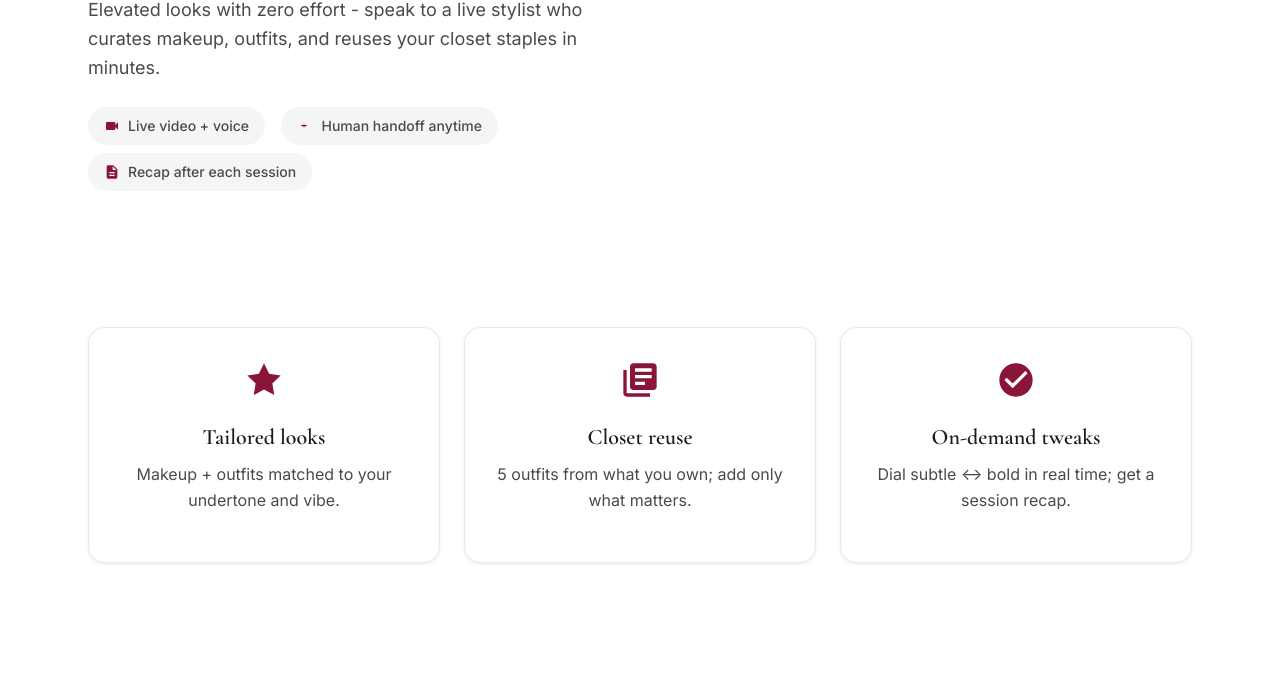
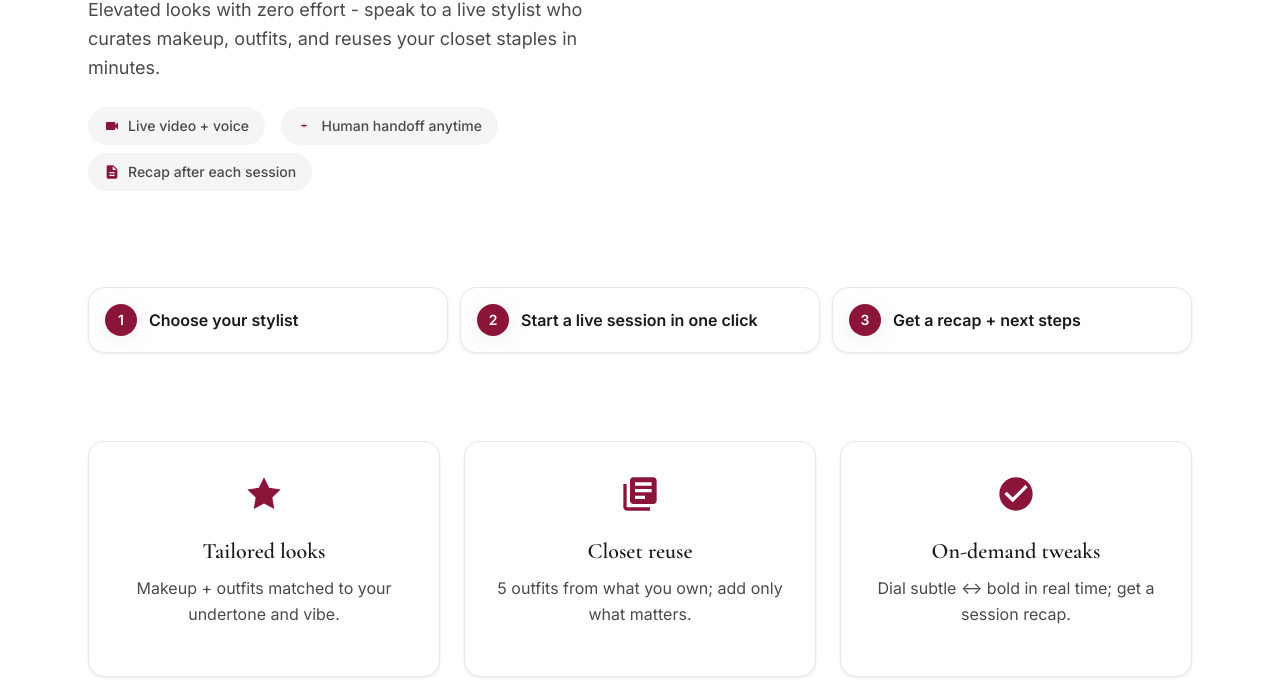
Before and after one commit to Ragavi203/Tavus-Take-home-assessment, a website: page index.html in a window 1280 px wide. Shown: the part 119-800 px from the top of the page. Drawn offline with nearby package versions, Linux system fonts and the light colour scheme; no server answers.

Commit message:
Polish UI and add report for Tavus CVI demo

```diff
--- a/index.html
+++ b/index.html
@@ -76,7 +76,7 @@
       }
 
       @media (min-width: 1024px) {
-        .section { padding: 72px 0; }
+        .section { padding: 56px 0; }
       }
 
       .btn {
@@ -389,6 +389,38 @@
         text-align: center;
       }
 
+      .mini-steps {
+        display: grid;
+        gap: 12px;
+        grid-template-columns: repeat(auto-fit, minmax(220px, 1fr));
+      }
+
+      .step-card {
+        background: var(--pure-white);
+        border: 1px solid var(--soft-gray);
+        border-radius: var(--radius);
+        padding: 16px;
+        box-shadow: var(--shadow-light);
+        font-weight: 600;
+        color: var(--primary-text);
+        display: flex;
+        align-items: center;
+        gap: 12px;
+      }
+
+      .step-badge {
+        width: 32px;
+        height: 32px;
+        border-radius: 50%;
+        background: var(--burgundy);
+        color: var(--pure-white);
+        display: grid;
+        place-items: center;
+        font-weight: 700;
+        font-size: 14px;
+        box-shadow: var(--shadow-medium);
+      }
+
       .final-cta .container {
         max-width: 600px;
       }
@@ -479,25 +511,43 @@
 
     </section>
 
+    <!-- How it works (compact) -->
+    <section class="section" style="padding-top: 32px; padding-bottom: 32px;">
+      <div class="container mini-steps">
+        <div class="step-card">
+          <div class="step-badge">1</div>
+          Choose your stylist
+        </div>
+        <div class="step-card">
+          <div class="step-badge">2</div>
+          Start a live session in one click
+        </div>
+        <div class="step-card">
+          <div class="step-badge">3</div>
+          Get a recap + next steps
+        </div>
+      </div>
+    </section>
+
     <!-- Service Cards Section -->
     <section class="service-cards section">
       <div class="container">
         <div class="grid grid-3">
-          <div class="card">
+          <div class="card" style="min-height: 220px;">
             <svg viewBox="0 0 24 24">
               <path d="M12 2l3.09 6.26L22 9.27l-5 4.87 1.18 6.88L12 17.77l-6.18 3.25L7 14.14 2 9.27l6.91-1.01L12 2z"/>
             </svg>
             <h4>Tailored looks</h4>
             <p>Makeup + outfits matched to your undertone and vibe.</p>
           </div>
-          <div class="card">
+          <div class="card" style="min-height: 220px;">
             <svg viewBox="0 0 24 24">
               <path d="M4 6H2v14c0 1.1.9 2 2 2h14v-2H4V6zm16-4H8c-1.1 0-2 .9-2 2v12c0 1.1.9 2 2 2h12c1.1 0 2-.9 2-2V4c0-1.1-.9-2-2-2zm-1 9H9V9h10v2zm-4 4H9v-2h6v2zm4-8H9V5h10v2z"/>
             </svg>
             <h4>Closet reuse</h4>
             <p>5 outfits from what you own; add only what matters.</p>
           </div>
-          <div class="card">
+          <div class="card" style="min-height: 220px;">
             <svg viewBox="0 0 24 24">
               <path d="M12 2C6.48 2 2 6.48 2 12s4.48 10 10 10 10-4.48 10-10S17.52 2 12 2zm-2 15l-5-5 1.41-1.41L10 14.17l7.59-7.59L19 8l-9 9z"/>
             </svg>
@@ -541,7 +591,7 @@
     <section class="session-preview">
       <div class="container">
         <h2>Live session experience</h2>
-        <div class="session-mockup">
+        <div class="session-mockup" style="min-height: 320px;">
           <div class="status">
             <span class="status-pill">No session</span>
             <span>Demo conversation</span>
```
Also changed, not shown: README.md.
